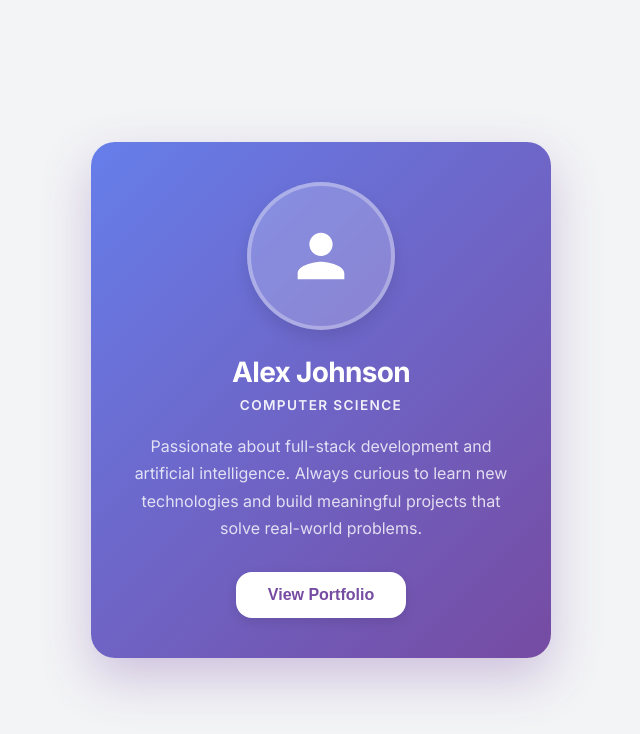
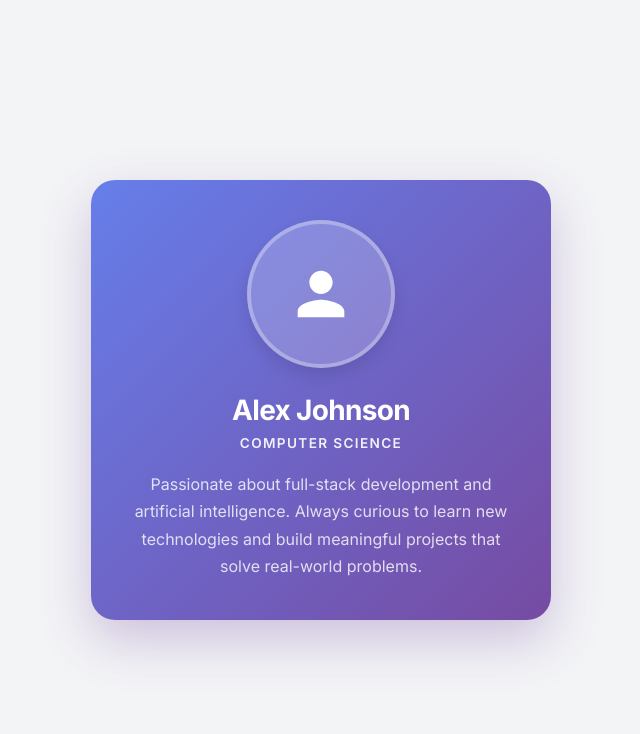
Before and after one commit to Chithal/Orientation-group-31, a plain HTML site: page index.html in a window 1280 px wide. Shown: the whole page, without its empty margins (319-959 px from the left). Drawn offline with Linux system fonts and the light colour scheme.

Commit message:
Update index.html

```diff
--- a/index.html
+++ b/index.html
@@ -82,26 +82,7 @@
             color: var(--text-muted);
             line-height: 1.7;
             font-size: 1rem;
-            margin-bottom: 30px;
-        }
-
-        .contact-btn {
-            background: #ffffff;
-            color: #764ba2;
-            border: none;
-            padding: 14px 32px;
-            border-radius: 16px;
-            cursor: pointer;
-            font-weight: 700;
-            font-size: 1rem;
-            transition: all 0.3s ease;
-            box-shadow: 0 4px 12px rgba(0, 0, 0, 0.1);
-        }
-
-        .contact-btn:hover {
-            background: #f8fafc;
-            box-shadow: 0 8px 20px rgba(0, 0, 0, 0.2);
-            transform: scale(1.05);
+            margin: 0;
         }
     </style>
 </head>
@@ -109,7 +90,6 @@
 
     <div class="profile-card">
         <div class="profile-image">
-            <!-- Placeholder SVG for profile image -->
             <svg viewBox="0 0 24 24">
                 <path d="M12 12c2.21 0 4-1.79 4-4s-1.79-4-4-4-4 1.79-4 4 1.79 4 4 4zm0 2c-2.67 0-8 1.34-8 4v2h16v-2c0-2.66-5.33-4-8-4z"/>
             </svg>
@@ -121,7 +101,6 @@
             Always curious to learn new technologies and build meaningful projects
             that solve real-world problems.
         </p>
-        <button class="contact-btn">View Portfolio</button>
     </div>
 
 </body>
```
